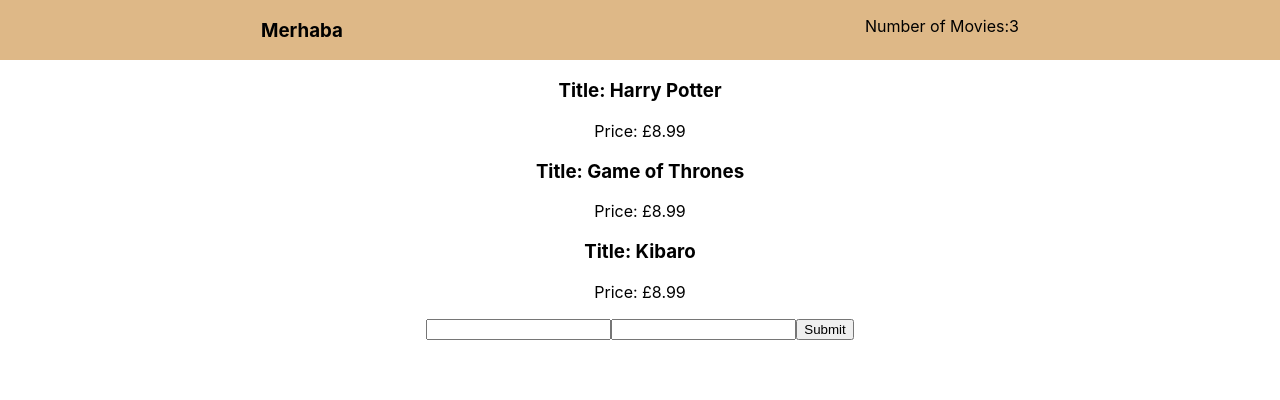
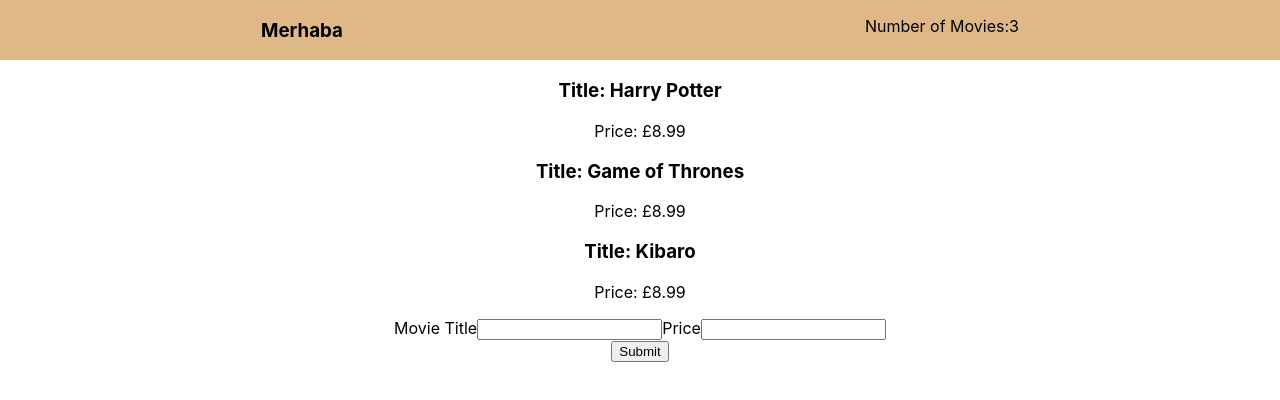
Before and after one commit to halitos/react-states-context, a React (Create React App) app: page / in a window 1280 px wide. Shown: the top 400 px of the page. Built offline with nearby package versions, Linux system fonts and the light colour scheme.

Commit message:
added some condition

```diff
--- a/src/AddMovie.js
+++ b/src/AddMovie.js
@@ -16,15 +16,20 @@ const AddMovie = () => {
   function addMovie(e) {
     e.preventDefault();
     let newMovie = [{ name: name, price: price }];
-    setMovies(movies.concat(newMovie));
+    if (name && price) {
+      setMovies(movies.concat(newMovie));
+    }
     setName("");
     setPrice("");
   }
 
   return (
     <form onSubmit={addMovie}>
+      <label>Movie Title</label>
       <input type="text" name="name" value={name} onChange={updateName} />
+      <label>Price</label>
       <input type="text" name="price" value={price} onChange={updatePrice} />
+      <br />
       <button>Submit</button>
     </form>
   );
```
